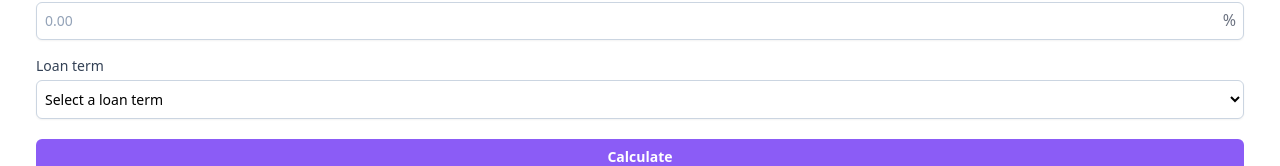
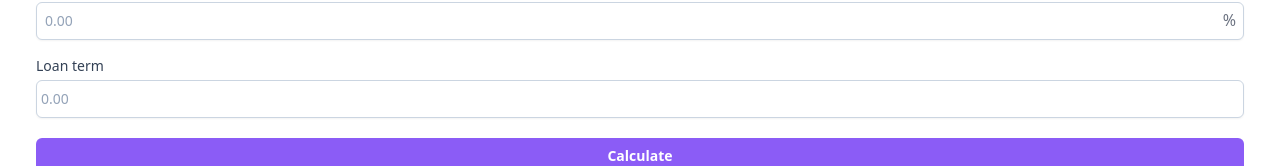
Before and after one commit to jfauser1395/mortgage-calculator-angular, an Angular app in the folder ngpro/: page / in a window 1280 px wide. Shown: the part 224-390 px from the top of the page. Built offline with nearby package versions, Linux system fonts and the light colour scheme.

Commit message:
change select to input field

```diff
--- a/ngpro/src/app/loan-form-parameters/loan-form-parameters.component.html
+++ b/ngpro/src/app/loan-form-parameters/loan-form-parameters.component.html
@@ -35,17 +35,11 @@
       </label>
       <label class="block pb-1">
         <span class="block text-sm font-medium text-slate-700">Loan term</span>
-        <select
+        <input
           [formControl]="numberOfYearsPayments"
-          placeholder="Select a loan term"
+          placeholder="0.00"
           class="mt-1 block w-full px-3 pl-1 py-2 bg-white border border-slate-300 text-sm shadow-sm placeholder-slate-400 focus:outline-none focus:border-sky-500 focus:ring-1 focus:ring-sky-500 disabled:bg-slate-50 disabled:text-slate-500 disabled:border-slate-200 disabled:shadow-non invalid:border-pink-500 invalid:text-pink-600 focus:invalid:border-pink-500 focus:invalid:ring-pink-500 rounded-md"
-        >
-          <option value="null" disabled>Select a loan term</option>
-          <option value="30">30 years</option>
-          <option value="20">20 years</option>
-          <option value="15">15 years</option>
-          <option value="10">10 years</option>
-        </select>
+        />
       </label>
       <button
         type="submit"
```
